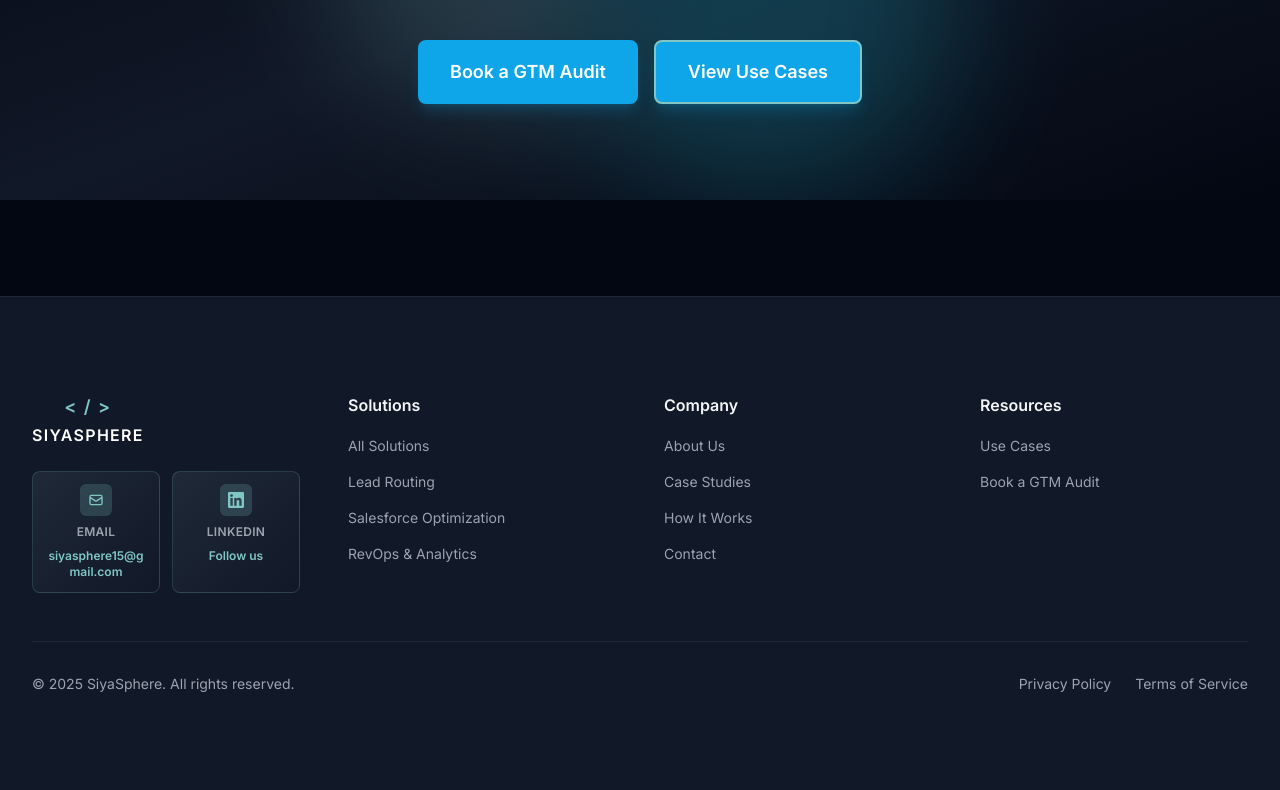
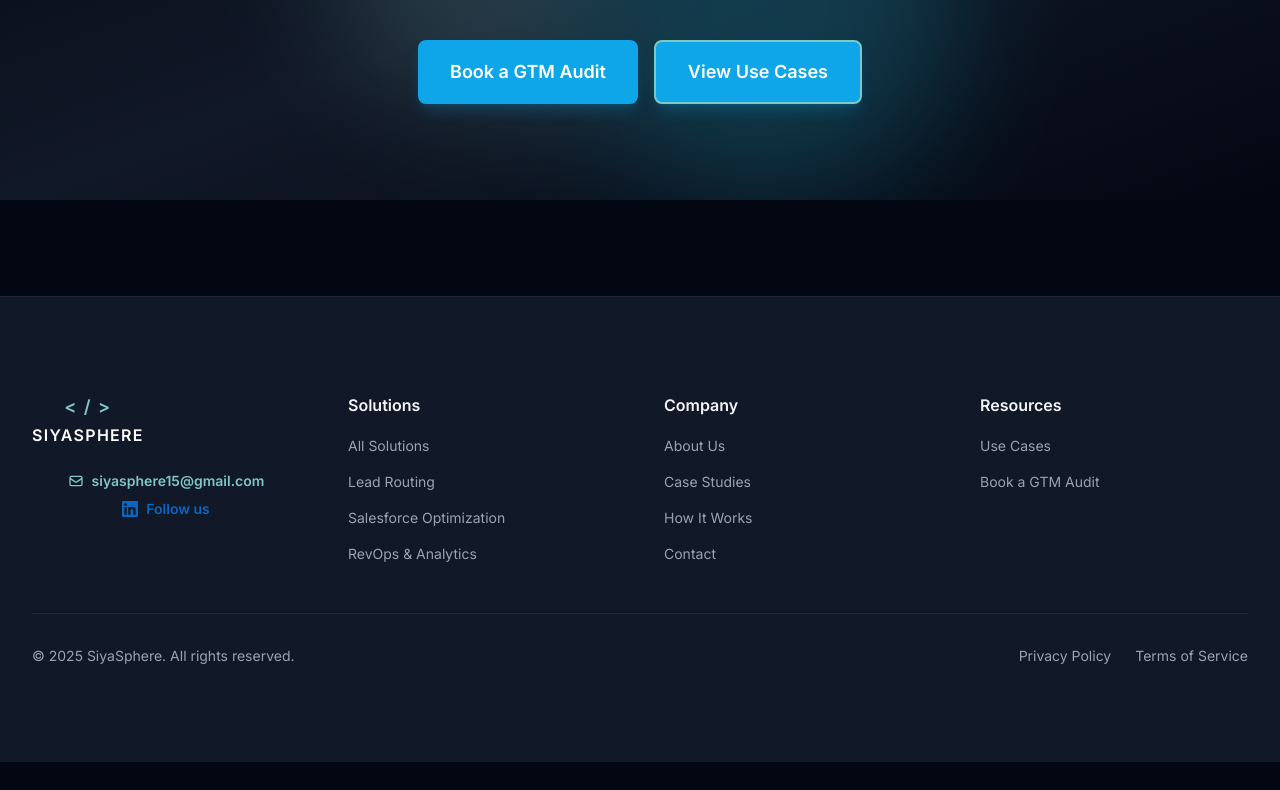
Before and after one commit to ambujshukla43/siyasphere-website, a Next.js app: page / in a window 1280 px wide. Shown: the part 4252-5042 px from the top of the page. After the commit the page ends 5014 px from the top, so only its background shows below. Built offline with nearby package versions, Linux system fonts and the light colour scheme.

Commit message:
Simplify footer contact section - remove cards and use inline links with icons

```diff
--- a/components/layout/Footer.tsx
+++ b/components/layout/Footer.tsx
@@ -34,14 +34,15 @@ export default function Footer() {
               <Logo className="gap-0" />
             </Link>
 
-            {/* Contact & Social Sections */}
-            <div className="grid grid-cols-1 sm:grid-cols-2 gap-3">
-              {/* Contact Section */}
-              <div className="bg-gradient-to-br from-gray-800 to-gray-900 rounded-lg border border-[#7FC6C4]/20 p-3 hover:border-[#7FC6C4]/60 transition-all duration-300 hover:shadow-md hover:shadow-[#7FC6C4]/10">
-                <div className="flex flex-col items-center space-y-2">
-                  <div className="w-8 h-8 rounded-md bg-[#7FC6C4]/20 flex items-center justify-center">
+            {/* Contact & Social */}
+            <div className="flex flex-col items-center space-y-2 text-sm">
+              {/* Email */}
+              <a
+                href="mailto:siyasphere15@gmail.com"
+                className="flex items-center gap-2 text-[#7FC6C4] hover:text-cyan-400 transition-colors"
+              >
                 <svg
-                      className="w-4 h-4 text-[#7FC6C4]"
+                  className="w-4 h-4"
                   fill="none"
                   strokeLinecap="round"
                   strokeLinejoin="round"
@@ -51,45 +52,26 @@ export default function Footer() {
                 >
                   <path d="M3 8l7.89 5.26a2 2 0 002.22 0L21 8M5 19h14a2 2 0 002-2V7a2 2 0 00-2-2H5a2 2 0 00-2 2v10a2 2 0 002 2z" />
                 </svg>
-                  </div>
-                  <p className="text-xs font-semibold text-gray-400 uppercase tracking-wide">
-                    Email
-                  </p>
+                <span className="font-semibold">siyasphere15@gmail.com</span>
+              </a>
+
+              {/* LinkedIn */}
               <a
-                    href="mailto:siyasphere15@gmail.com"
-                    className="text-[#7FC6C4] hover:text-cyan-400 text-xs font-semibold transition-colors text-center break-all line-clamp-2"
+                href="https://www.linkedin.com/company/siyasphere/"
+                target="_blank"
+                rel="noopener noreferrer"
+                className="flex items-center gap-2 text-[#0A66C2] hover:text-blue-400 transition-colors"
               >
-                    siyasphere15@gmail.com
-                  </a>
-                </div>
-              </div>
-
-              {/* Social Section */}
-              <div className="bg-gradient-to-br from-gray-800 to-gray-900 rounded-lg border border-[#7FC6C4]/20 p-3 hover:border-[#7FC6C4]/60 transition-all duration-300 hover:shadow-md hover:shadow-[#7FC6C4]/10">
-                <div className="flex flex-col items-center space-y-2">
-                  <div className="w-8 h-8 rounded-md bg-[#7FC6C4]/20 flex items-center justify-center">
                 <svg
-                      className="w-4 h-4 text-[#7FC6C4]"
+                  className="w-4 h-4"
                   fill="currentColor"
                   viewBox="0 0 24 24"
                   aria-hidden="true"
                 >
                   <path d="M20.447 20.452h-3.554v-5.569c0-1.328-.027-3.037-1.852-3.037-1.853 0-2.136 1.445-2.136 2.939v5.667H9.351V9h3.414v1.561h.046c.477-.9 1.637-1.85 3.37-1.85 3.601 0 4.267 2.37 4.267 5.455v6.286zM5.337 7.433c-1.144 0-2.063-.926-2.063-2.065 0-1.138.92-2.063 2.063-2.063 1.14 0 2.064.925 2.064 2.063 0 1.139-.925 2.065-2.064 2.065zm1.782 13.019H3.555V9h3.564v11.452zM22.225 0H1.771C.792 0 0 .774 0 1.729v20.542C0 23.227.792 24 1.771 24h20.451C23.2 24 24 23.227 24 22.271V1.729C24 .774 23.2 0 22.222 0h.003z" />
                 </svg>
-                  </div>
-                  <p className="text-xs font-semibold text-gray-400 uppercase tracking-wide">
-                    LinkedIn
-                  </p>
-                  <a
-                    href="https://www.linkedin.com/company/siyasphere/"
-                    target="_blank"
-                    rel="noopener noreferrer"
-                    className="text-[#7FC6C4] hover:text-cyan-400 text-xs font-semibold transition-colors"
-                  >
-                    Follow us
+                <span className="font-semibold">Follow us</span>
               </a>
-                </div>
-              </div>
             </div>
           </div>
 
```
Lines whose indentation alone changed are shown as unchanged.
